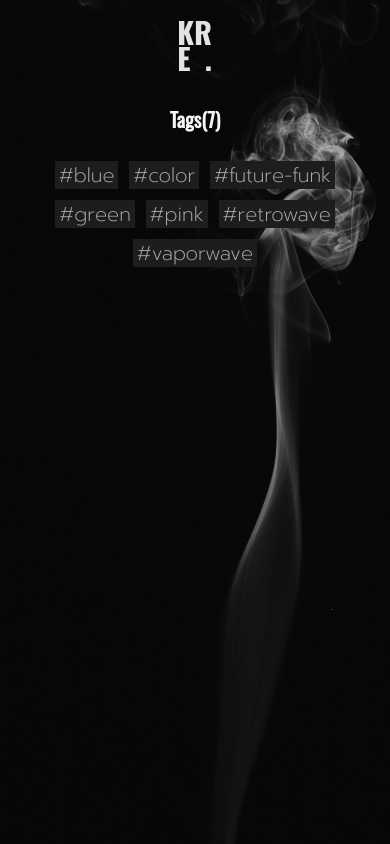
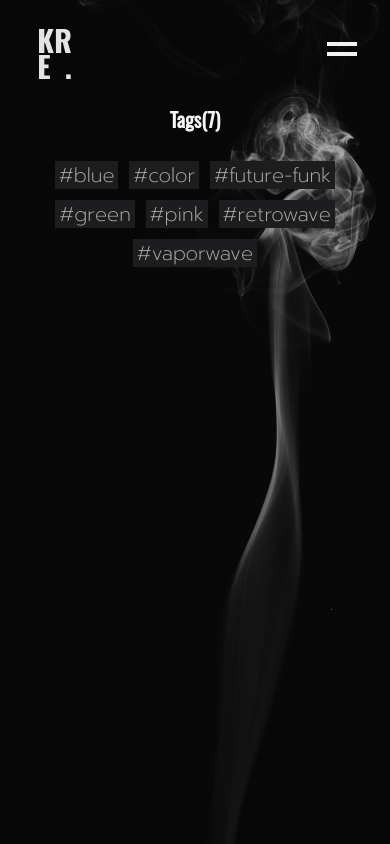
Before and after one commit to chaya-tan/kremedev-v2, a Gatsby site: page /tags in a window 390 px wide. Built offline with nearby package versions, Linux system fonts and the light colour scheme; Gatsby itself is replaced by a stand-in of ours; a web font is replaced by a local one.

Commit message:
changed hamburger style

```diff
--- a/src/components/layout.js
+++ b/src/components/layout.js
@@ -8,9 +8,12 @@
     <div className={`site-wrapper ${toggleNav ? `site-head-open` : ``}`}>
       <header className="site-head">
         <div className="site-head-container">
-          <Link to={`/`}>
-            <img src="/kreme-logo-light.svg" className="nav-logo" />
-          </Link>
+          <div className="logo-container">
+            <Link to={`/`}>
+              <img src="/kreme-logo-light.svg" className="nav-logo" />
+            </Link>
+          </div>
+
           <div className="nav-burger" onClick={() => setToggleNav(!toggleNav)}>
             <div
               className="hamburger hamburger--collapse"
--- a/src/utils/css/components/hamburger.css
+++ b/src/utils/css/components/hamburger.css
@@ -3,7 +3,7 @@
   display: flex;
   overflow: visible;
   margin: 0;
-    padding: 2px 0;
+  padding: 10px 0;
   border: 0;
   color: inherit;
   font: inherit;
@@ -27,22 +27,24 @@
 }
 
 .hamburger-inner,
-.hamburger-inner::before,
-.hamburger-inner::after {
+.hamburger-inner::before
+/* .hamburger-inner::after { */ {
   position: absolute;
-    width: 20px;
-    height: 1px;
-    background-color: color(var(--color-border) l(-20%));
-    border-radius: 4px;
+  width: 30px;
+  height: 4px;
+  background-color: #f2f2f2;
+  /* background-color: color(var(--color-border) l(-20%)); */
+  /* border-radius: 4px; */
   transition: transform 0.15s ease;
 }
+
 .hamburger-inner::before,
 .hamburger-inner::after {
   content: "";
   display: block;
 }
 .hamburger-inner::before {
-    top: -6px;
+  top: -10px;
 }
 .hamburger-inner::after {
   bottom: -6px;
@@ -54,6 +56,7 @@
 .hamburger--collapse .hamburger-inner {
   top: auto;
   bottom: 0;
+  width: 30px;
   transition-delay: 0.15s;
   transition-timing-function: cubic-bezier(0.55, 0.055, 0.675, 0.19);
   transition-duration: 0.15s;
--- a/src/utils/css/screen.css
+++ b/src/utils/css/screen.css
@@ -168,6 +168,11 @@
   margin: 0 0 0 -12px;
   padding: 0;
   list-style: none;
+}
+
+.logo-container {
+  width: 100%;
+  padding: 2vw;
 }
 
 .site-head li {
```
Lines whose indentation alone changed are shown as unchanged.
